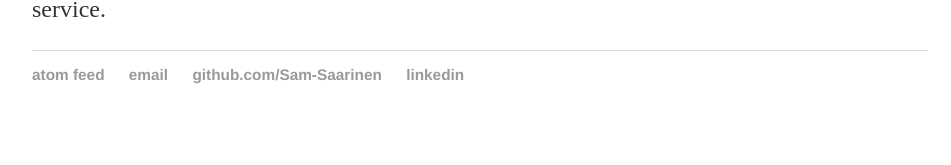
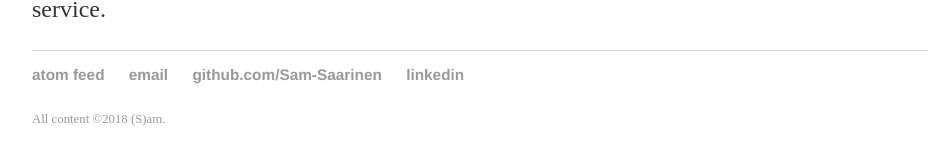
Before and after one commit to Sam-Saarinen/Sam-Saarinen.github.io, a Jekyll site: the page built from index.html, in a window 1280 px wide. Shown: the part 465-630 px from the top of the page, without its empty margins (160-1111 px from the left). Built offline with Jekyll 4.4.1, drawn with Linux system fonts in a browser that asks for light colours.

Commit message:
Add copyright notice

```diff
--- a/_layouts/default.html
+++ b/_layouts/default.html
@@ -26,7 +26,9 @@
 	        		<li><a href="mailto:sam_saarinen@brown.edu">email</a></li>
 	        		<li><a href="https://github.com/Sam-Saarinen">github.com/Sam-Saarinen</a></li>
 				<li><a href="https://www.linkedin.com/in/sam-saarinen/">linkedin</li>
-				</ul>
+			</ul>
+			<br>
+			All content ©2018 (S)am.
 			</footer>
 		</body>
 	</html>
```
